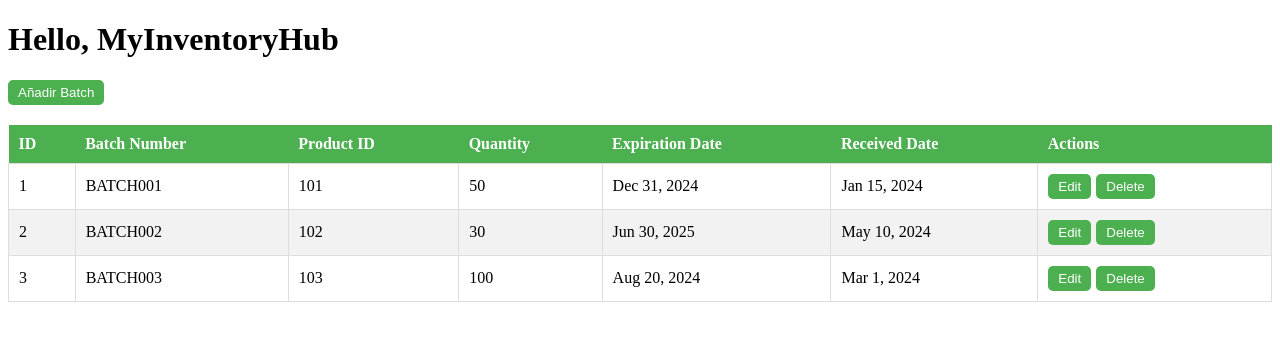
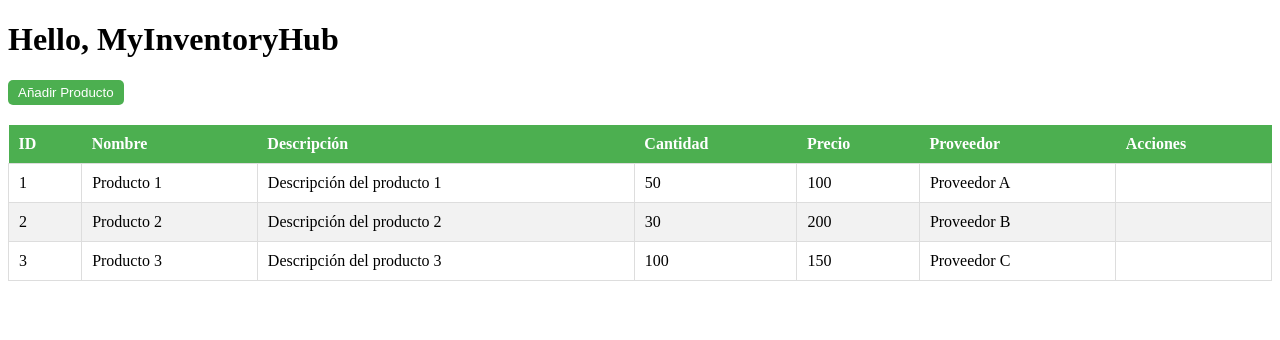
Before and after one commit to SyTW2425/E17_P4, an Angular app in the folder MyInventoryHub/: page / in a window 1280 px wide. Shown: the top 340 px of the page. Built offline with nearby package versions, Linux system fonts and the light colour scheme.

Commit message:
Component Product Manager v0.1 - basics added

```diff
--- a/MyInventoryHub/src/app/app.component.html
+++ b/MyInventoryHub/src/app/app.component.html
@@ -1,5 +1,5 @@
 <h1>Hello, MyInventoryHub</h1>
 <div class="container">
-  <app-batch-list></app-batch-list>
-  <!-- <app-product-manager></app-product-manager> -->
+  <!-- <app-batch-list></app-batch-list> -->
+  <app-product-manager></app-product-manager>
 </div>
--- a/MyInventoryHub/src/app/components/product-manager/product-manager.component.css
+++ b/MyInventoryHub/src/app/components/product-manager/product-manager.component.css
@@ -0,0 +1,75 @@
+/* Estilo básico para la tabla */
+table {
+  width: 100%;
+  border-collapse: collapse;
+  margin-top: 20px;
+}
+
+/* Estilo para las cabeceras de la tabla */
+th {
+  background-color: #4CAF50;
+  color: white;
+  padding: 10px;
+  text-align: left;
+}
+
+/* Estilo para las celdas de la tabla */
+td {
+  padding: 10px;
+  text-align: left;
+  border: 1px solid #ddd;
+}
+
+/* Estilo para las filas alternadas */
+tr:nth-child(even) {
+  background-color: #f2f2f2;
+}
+
+/* Estilo para la fila al pasar el mouse */
+tr:hover {
+  background-color: #ddd;
+}
+
+/* Estilo para los botones */
+button {
+  background-color: #4CAF50;
+  color: white;
+  padding: 5px 10px;
+  border: none;
+  cursor: pointer;
+  border-radius: 5px;
+  margin-right: 5px;
+}
+
+button:hover {
+  background-color: #45a049;
+}
+
+/* Estilo para el formulario de edición */
+.edit-form {
+  margin-top: 20px;
+  padding: 15px;
+  border: 1px solid #ddd;
+  border-radius: 5px;
+  background-color: #f9f9f9;
+}
+
+.edit-form input {
+  margin-bottom: 10px;
+  padding: 8px;
+  width: 100%;
+  border: 1px solid #ccc;
+  border-radius: 4px;
+}
+
+.edit-form button {
+  background-color: #2196F3;
+  padding: 8px 15px;
+  border: none;
+  border-radius: 5px;
+  cursor: pointer;
+}
+
+.edit-form button:hover {
+  background-color: #0b7dda;
+}
--- a/MyInventoryHub/src/app/components/product-manager/product-manager.component.html
+++ b/MyInventoryHub/src/app/components/product-manager/product-manager.component.html
@@ -1,37 +1,54 @@
-<div class="product-manager">
-  <h2>Product Manager</h2>
+<!-- Botón para mostrar el formulario de adición -->
+<button (click)="startAddProduct()">Añadir Producto</button>
 
-  <div>
-    <button (click)="addProduct({id: 3, name: 'Product 3', description: 'Description 3', quantity: 30, price: 200, supplier: 'Supplier 3'})">
-      Add Product
-    </button>
+<!-- Formulario para añadir un nuevo producto, visible solo si isAdding es true -->
+<div *ngIf="isAdding">
+  <h3>Añadir Nuevo Producto</h3>
+  <form (ngSubmit)="addProduct()">
+    <label>Nombre:</label>
+    <input type="text" [(ngModel)]="newProduct.name" name="newProductName" required />
+
+    <label>Descripción:</label>
+    <input type="text" [(ngModel)]="newProduct.description" name="newProductDescription" required />
+
+    <label>Cantidad:</label>
+    <input type="number" [(ngModel)]="newProduct.quantity" name="newProductQuantity" required />
+
+    <label>Precio:</label>
+    <input type="number" [(ngModel)]="newProduct.price" name="newProductPrice" required />
+
+    <label>Proveedor:</label>
+    <input type="text" [(ngModel)]="newProduct.supplier" name="newProductSupplier" required />
+
+    <button type="submit">Guardar Producto</button>
+    <button type="button" (click)="cancelAdd()">Cancelar</button>
+  </form>
 </div>
 
+<!-- Tabla de productos -->
 <table>
   <thead>
     <tr>
-        <th>Name</th>
-        <th>Description</th>
-        <th>Quantity</th>
-        <th>Price</th>
-        <th>Supplier</th>
-        <th>Actions</th>
+      <th>ID</th>
+      <th>Nombre</th>
+      <th>Descripción</th>
+      <th>Cantidad</th>
+      <th>Precio</th>
+      <th>Proveedor</th>
+      <th>Acciones</th>
     </tr>
   </thead>
   <tbody>
     <tr *ngFor="let product of products">
+      <td>{{ product.id }}</td>
       <td>{{ product.name }}</td>
       <td>{{ product.description }}</td>
       <td>{{ product.quantity }}</td>
       <td>{{ product.price }}</td>
       <td>{{ product.supplier }}</td>
       <td>
-          <button (click)="editProduct({id: product.id, name: 'Updated Product', description: 'Updated Description', quantity: 15, price: 120, supplier: 'Updated Supplier'})">
-            Edit
-          </button>
-          <button (click)="deleteProduct(product.id)">Delete</button>
+        <!-- Aquí puedes agregar botones para editar o eliminar -->
       </td>
     </tr>
   </tbody>
 </table>
-</div>
--- a/MyInventoryHub/src/app/components/product-manager/product-manager.component.ts
+++ b/MyInventoryHub/src/app/components/product-manager/product-manager.component.ts
@@ -1,41 +1,99 @@
 import { Component, OnInit } from '@angular/core';
 import { Product } from '../../models/product.model';
 import { CommonModule } from '@angular/common';
-
+import { FormsModule } from '@angular/forms';
 
 @Component({
   selector: 'app-product-manager',
   standalone: true,
-  imports: [CommonModule],
   templateUrl: './product-manager.component.html',
+  imports: [CommonModule, FormsModule], // Asegúrate de importar FormsModule
   styleUrls: ['./product-manager.component.css']
 })
 export class ProductManagerComponent implements OnInit {
-  products: Product[] = [];
+  products: Product[] = [
+    {
+      id: 1,
+      name: 'Producto 1',
+      description: 'Descripción del producto 1',
+      quantity: 50,
+      price: 100,
+      supplier: 'Proveedor A'
+    },
+    {
+      id: 2,
+      name: 'Producto 2',
+      description: 'Descripción del producto 2',
+      quantity: 30,
+      price: 200,
+      supplier: 'Proveedor B'
+    },
+    {
+      id: 3,
+      name: 'Producto 3',
+      description: 'Descripción del producto 3',
+      quantity: 100,
+      price: 150,
+      supplier: 'Proveedor C'
+    }
+  ];
 
-  constructor() { }
+  newProduct: Product = {
+    id: 0,
+    name: '',
+    description: '',
+    quantity: 0,
+    price: 0,
+    supplier: ''
+  };
 
-  ngOnInit(): void {
-    // Aquí cargarías los productos, por ejemplo desde una API
-    this.products = [
-      { id: 1, name: 'Product 1', description: 'Description 1', quantity: 10, price: 100, supplier: 'Supplier 1' },
-      { id: 2, name: 'Product 2', description: 'Description 2', quantity: 20, price: 150, supplier: 'Supplier 2' }
-    ];
+  isAdding: boolean = false;
+
+  constructor() {}
+
+  ngOnInit(): void {}
+
+  // Función para iniciar la adición de un nuevo producto
+  startAddProduct(): void {
+    this.isAdding = true;
   }
 
-  // Métodos para agregar, editar, eliminar productos pueden ir aquí
-  addProduct(product: Product): void {
-    this.products.push(product);
+  // Función para añadir un nuevo producto
+  addProduct(): void {
+    // Validación básica de campos
+    if (this.newProduct.name && this.newProduct.supplier && this.newProduct.quantity >= 0 && this.newProduct.price >= 0) {
+      // Generamos un nuevo ID para el producto
+      this.newProduct.id = this.products.length ? Math.max(...this.products.map(p => p.id)) + 1 : 1;
+
+      // Añadimos el producto al arreglo
+      this.products.push({ ...this.newProduct });
+
+      // Limpiamos el formulario
+      this.newProduct = {
+        id: 0,
+        name: '',
+        description: '',
+        quantity: 0,
+        price: 0,
+        supplier: ''
+      };
+
+      this.isAdding = false; // Ocultamos el formulario de adición
+    } else {
+      alert('Por favor, completa todos los campos obligatorios');
+    }
   }
 
-  deleteProduct(id: number): void {
-    this.products = this.products.filter(product => product.id !== id);
-  }
-
-  editProduct(updatedProduct: Product): void {
-    const index = this.products.findIndex(product => product.id === updatedProduct.id);
-    if (index !== -1) {
-      this.products[index] = updatedProduct;
-    }
+  // Función para cancelar la adición de un producto
+  cancelAdd(): void {
+    this.isAdding = false;
+    this.newProduct = {
+      id: 0,
+      name: '',
+      description: '',
+      quantity: 0,
+      price: 0,
+      supplier: ''
+    };
   }
 }
```
Lines whose indentation alone changed are shown as unchanged.
